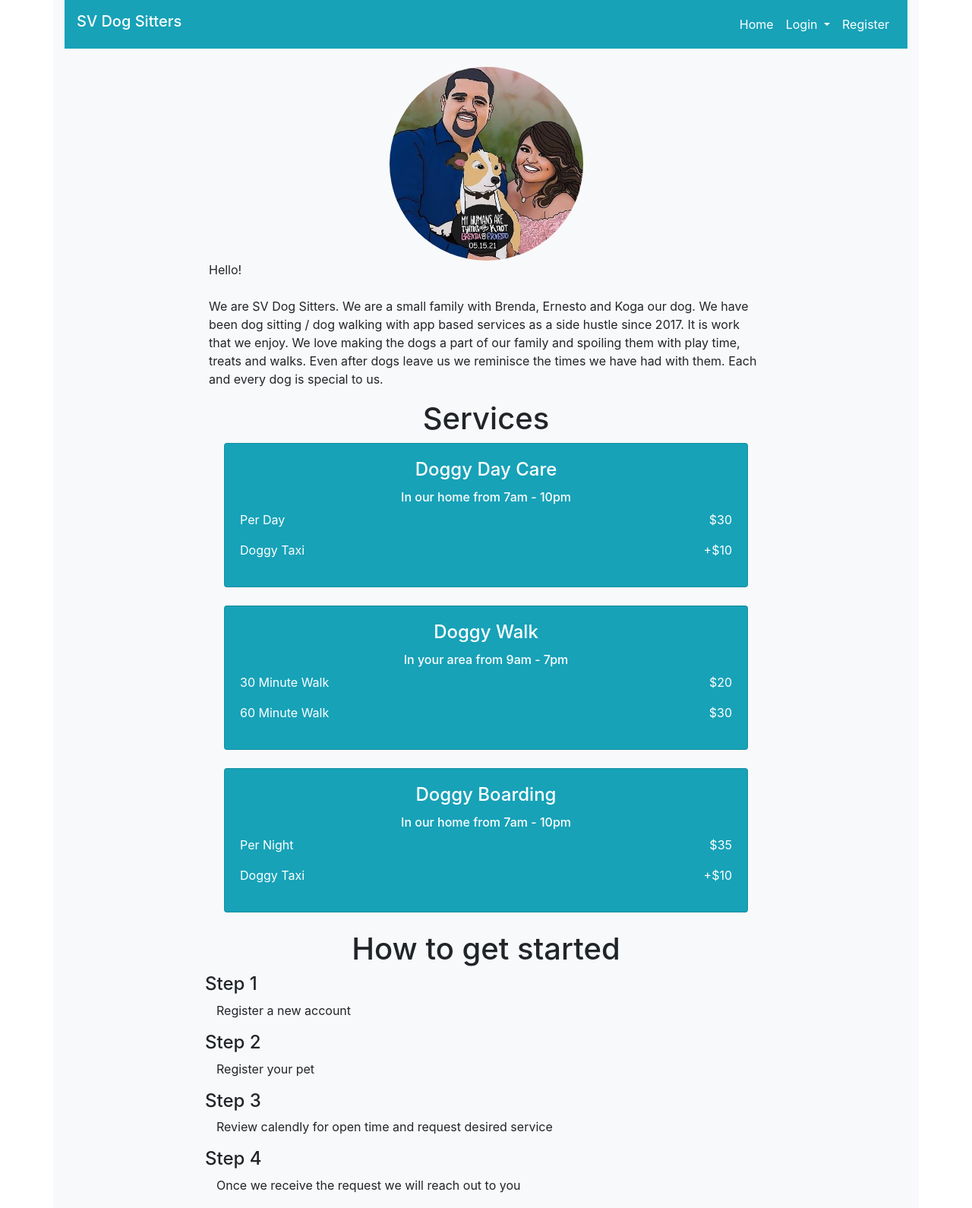
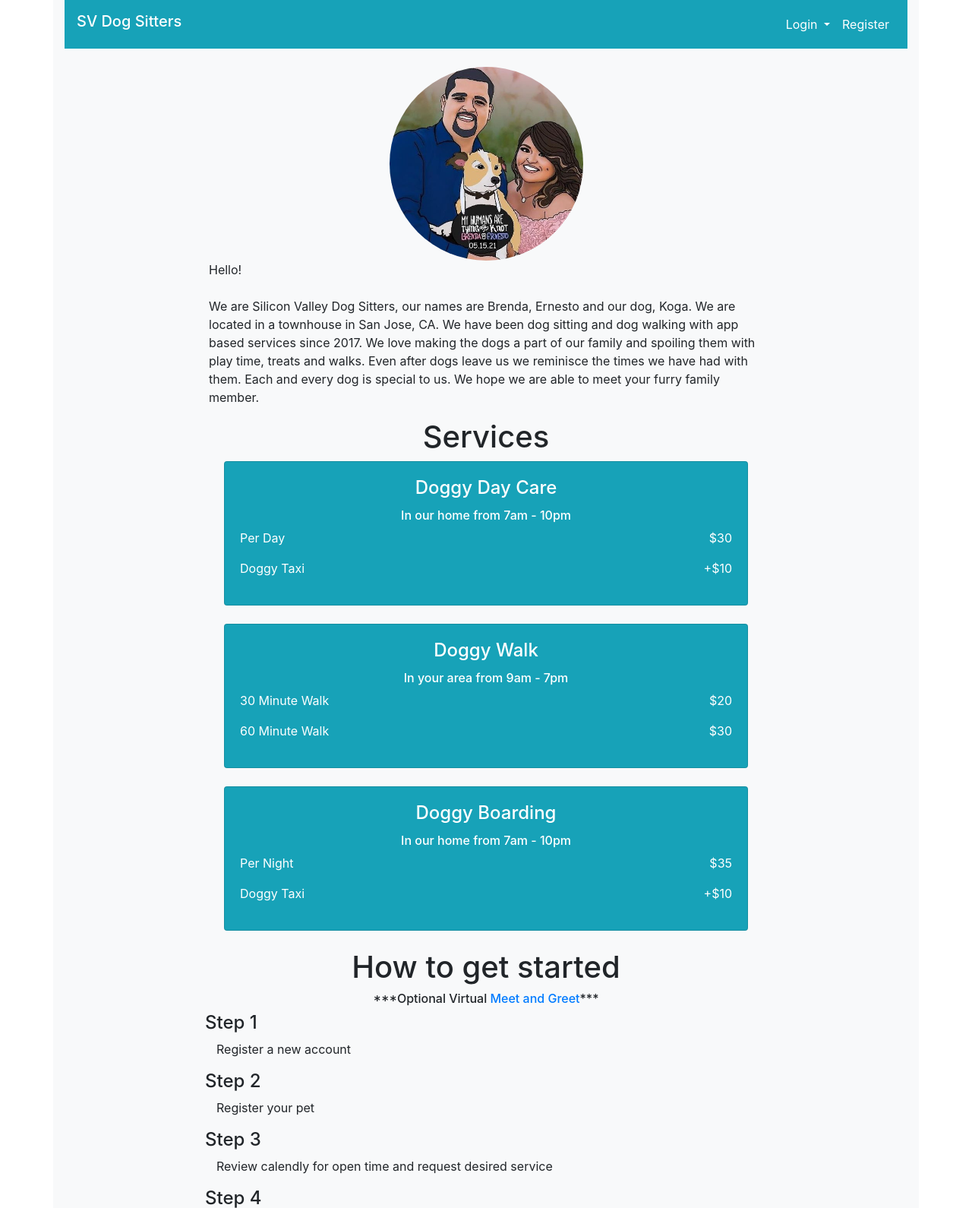
Before and after one commit to Ernesto-S/svdogsitters, a Django app: page /svdogsitters in a window 1280 px wide. Shown: the top 1590 px of the page at 76% size. Run offline with Django 3.2, Linux system fonts and the light colour scheme; parts of the project's set-up code (start-up, migrations or seed data) failed here and were passed over; some libraries are stand-ins or nearby versions.

Commit message:
Updated html text and pictures

```diff
--- a/svdogsitters/settings.py
+++ b/svdogsitters/settings.py
@@ -21,7 +21,6 @@ BASE_DIR = os.path.dirname(os.path.dirname(os.path.abspath(__file__)))
 
 # SECURITY WARNING: keep the secret key used in production secret!
 SECRET_KEY = 'gwe=t06bb7ma)j35w3_7)g(ptp$qlj)$vo49doh&k-t))3!4q7'
-
 # SECURITY WARNING: don't run with debug turned on in production!
 DEBUG = True
 
--- a/svdogsitters_app/templates/pet_registration.html
+++ b/svdogsitters_app/templates/pet_registration.html
@@ -19,10 +19,10 @@
 
         <div class="container">
             <div class="row mt-4">
-                <img src="{% static 'images/kowga.jpg' %}"  alt="kowga" class="col-xl-3 col-lg-4 col-md-5 col-6 rounded-circle mx-auto">
+                <img src="{% static 'images/kowga_5yr_birthday.jpg' %}"  alt="kowga" class="col-xl-3 col-lg-4 col-md-5 col-6 rounded-circle mx-auto">
             </div>
             <div class="row">
-                <p class="mx-auto col-8"> Ruuuf! <br> <br>I have a feeling I am going to like you human. Ok, let's fill out your dog registration form. <br><br> Please help your dog fill out this form.</p>
+                <p class="mx-auto col-8"> Ruuuf! <br> <br>I have a feeling that I am going to like you, human. Okay, let's fill out your dog registration form.</p>
             </div>
         </div>
 
--- a/svdogsitters_app/templates/registration.html
+++ b/svdogsitters_app/templates/registration.html
@@ -18,9 +18,6 @@
 
             <div class="collapse navbar-collapse " id="navbarSupportedContent">
                 <ul class="navbar-nav ml-auto">
-                    <li class="nav-item active">
-                        <a class="nav-link text-white" href="/">Home</a>
-                    </li>
                     <li class="nav-item dropdown">
                         <a class="nav-link dropdown-toggle text-white" href="#" id="loginDropdownMenu" role="button" data-toggle="dropdown" aria-haspopup="true" aria-expanded="false">
                         Login
--- a/svdogsitters_app/templates/svdogsitters.html
+++ b/svdogsitters_app/templates/svdogsitters.html
@@ -18,9 +18,6 @@
 
             <div class="collapse navbar-collapse justify-content-end" id="navbarSupportedContent">
                 <ul class="navbar-nav text-right">
-                    <li class="nav-item active">
-                        <a class="nav-link text-white" href="/">Home</a>
-                    </li>
                     <li class="nav-item dropdown">
                         <a class="nav-link dropdown-toggle text-white" href="#" id="loginDropdownMenu" role="button" data-toggle="dropdown" aria-haspopup="true" aria-expanded="false">
                         Login
@@ -55,7 +52,7 @@
             <img src="{% static 'images/art_svdogsitters.jpg' %}"  alt="Art of Dog Sitters" class="col-xl-3 col-lg-4 col-md-5 col-6 rounded-circle mx-auto">
         </div>
         <div class="row">
-            <p class="mx-auto col-8"> Hello! <br><br> We are SV Dog Sitters. We are a small family with Brenda, Ernesto and Koga our dog. We have been dog sitting / dog walking with app based services as a side hustle since 2017. It is work that we enjoy. We love making the dogs a part of our family and spoiling them with play time, treats and walks. Even after dogs leave us we reminisce the times we have had with them. Each and every dog is special to us.</p>
+            <p class="mx-auto col-8"> Hello! <br><br> We are Silicon Valley Dog Sitters, our names are Brenda, Ernesto and our dog, Koga. We are located in a townhouse in San Jose, CA. We have been dog sitting and dog walking with app based services since 2017. We love making the dogs a part of our family and spoiling them with play time, treats and walks. Even after dogs leave us we reminisce the times we have had with them. Each and every dog is special to us. We hope we are able to meet your furry family member.</p>
         </div>
 
         <h1 class="text-center">Services</h1>
@@ -115,6 +112,7 @@
 
         <h1 class="text-center">How to get started </h1>
         <div class="col-8 mb-4 mx-auto">
+            <h6 class="text-center">***Optional Virtual <a target="_blank" href="https://calendly.com/svdogsitters/meet-and-greet">Meet and Greet</a>***</h6>
 
             <h4 class="row">Step 1</h4>
             <p>Register a new account</p>
@@ -127,6 +125,7 @@
 
             <h4 class="row">Step 4</h4>
             <p>Once we receive the request we will reach out to you</p>
+
 
         </div>
 
```
Also changed, not shown: db.sqlite3, svdogsitters_app/static/images/kowga_5yr_birthday.jpg (added).
